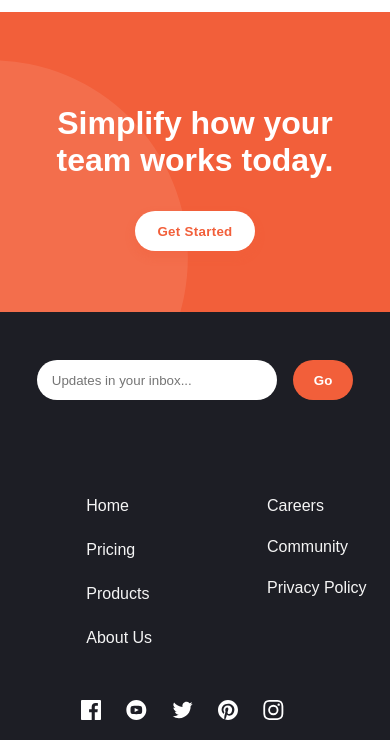
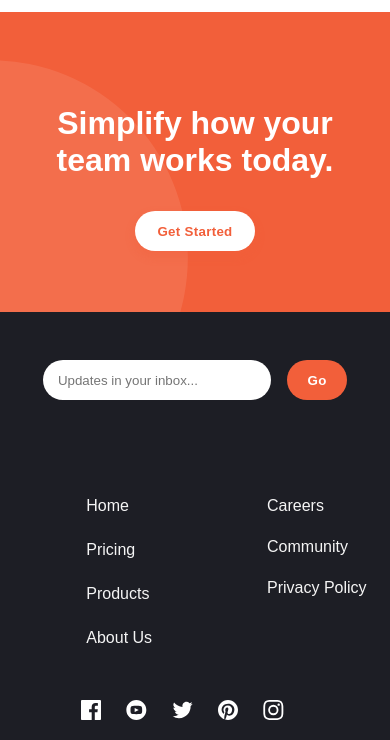
Before and after one commit to VincenzoMarcovecchio/Manage-Landing-Page, a plain HTML site: page index.html in a window 390 px wide. Shown: the part 2494-3234 px from the top of the page. Drawn offline with Linux system fonts and the light colour scheme; a web font is replaced by a local one.

Commit message:
no min-width on form

```diff
--- a/style/_footer.scss
+++ b/style/_footer.scss
@@ -132,6 +132,9 @@ footer {
       position: absolute;
       top: 48px;
     }
+    @media screen and (max-width: 450px) {
+      min-width: 0;
+    }
 
     input {
       width: 50%;
```
Also changed, not shown: style/style.css.
